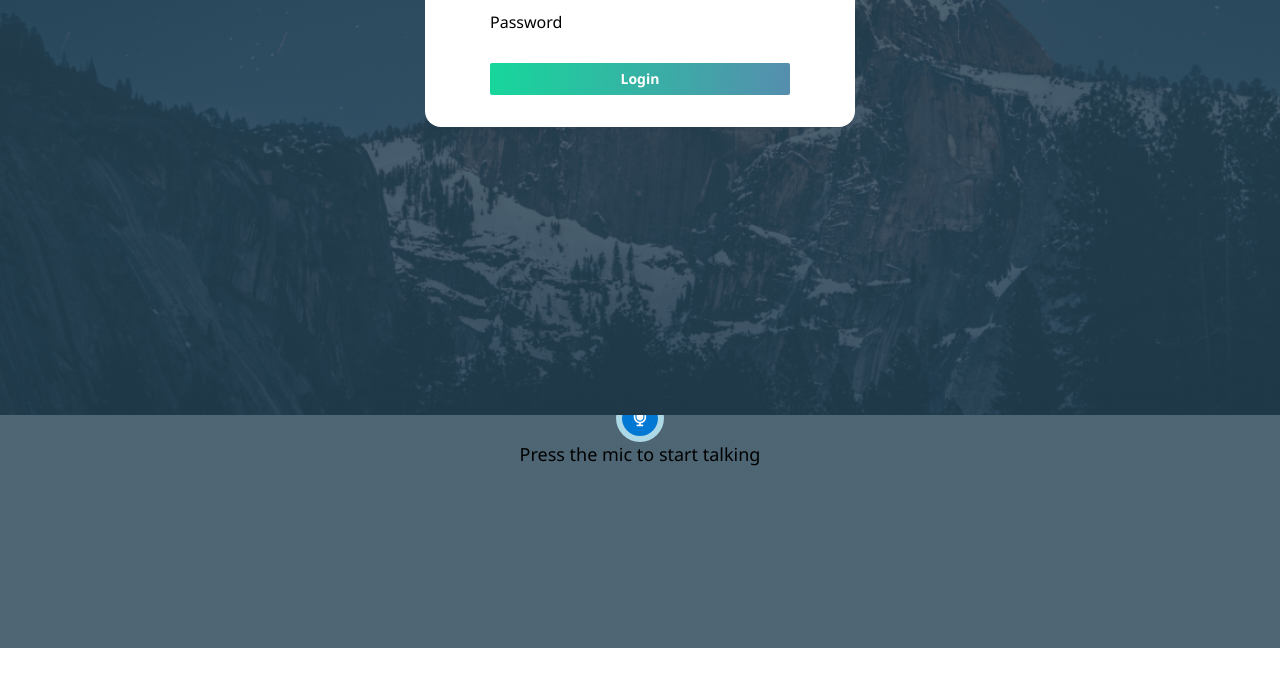
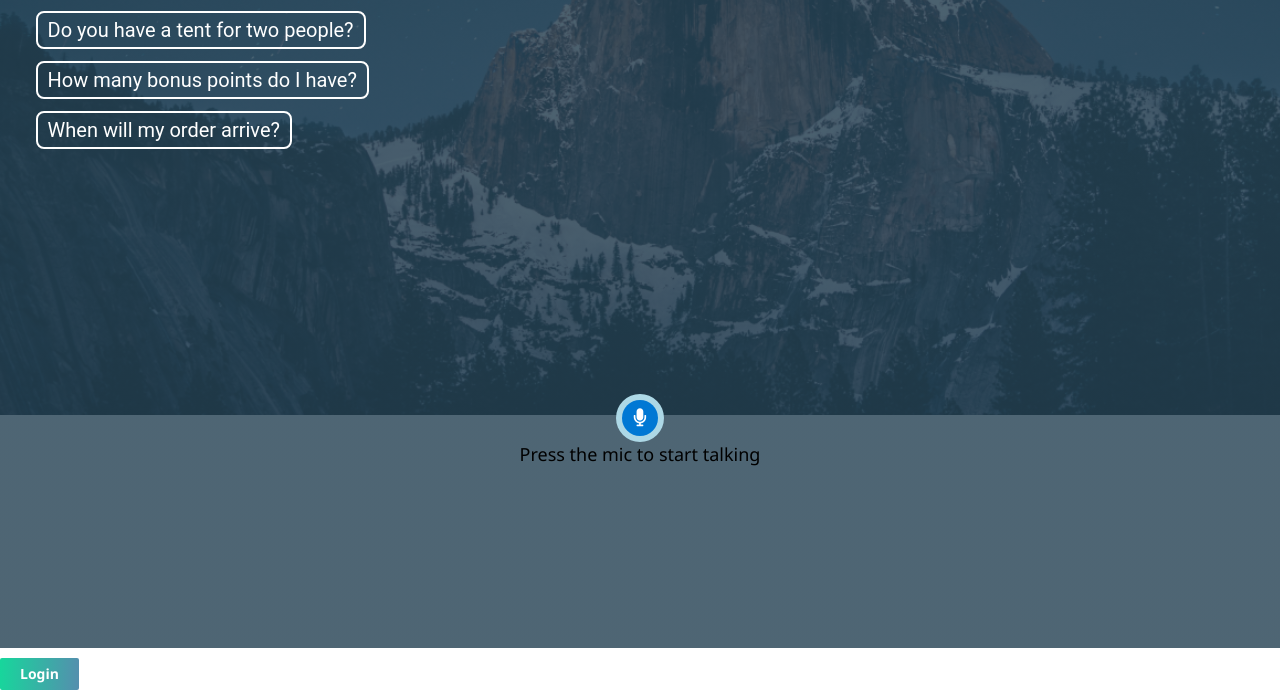
Before and after one commit to Imran2708/webapp_1, a website: page src/index.html in a window 1280 px wide. Shown: the part 385-1075 px from the top of the page. Before the commit the page ends 1033 px from the top, so only its background shows below. Drawn offline with Linux system fonts and the light colour scheme.

Commit message:
Update index.html
commented div tags at  end of the code

```diff
--- a/src/index.html
+++ b/src/index.html
@@ -82,20 +82,20 @@
     </div>
   </div>
 
-  <div id="loginOverlay">
+  <!--<div id="loginOverlay">
     <div id="gradientOverlay">
       <div class="loginCard">
         <div class="loginCard__header">Login</div>
 
         <fluent-text-field appearance="outline" placeholder="user@email.com">Username</fluent-text-field>
-        <fluent-text-field appearance="outline" placeholder="****************">Password</fluent-text-field>
+        <fluent-text-field appearance="outline" placeholder="****************">Password</fluent-text-field>-->
 
         <button id="playVideo" onclick="window.startSession()">
           <span id="playVideo__text" class="playVideo__text">Login</span>
         </button>
-      </div>
+     <!-- </div>
     </div>
-  </div>
+  </div>-->
 </body>
 
 </html>
```
